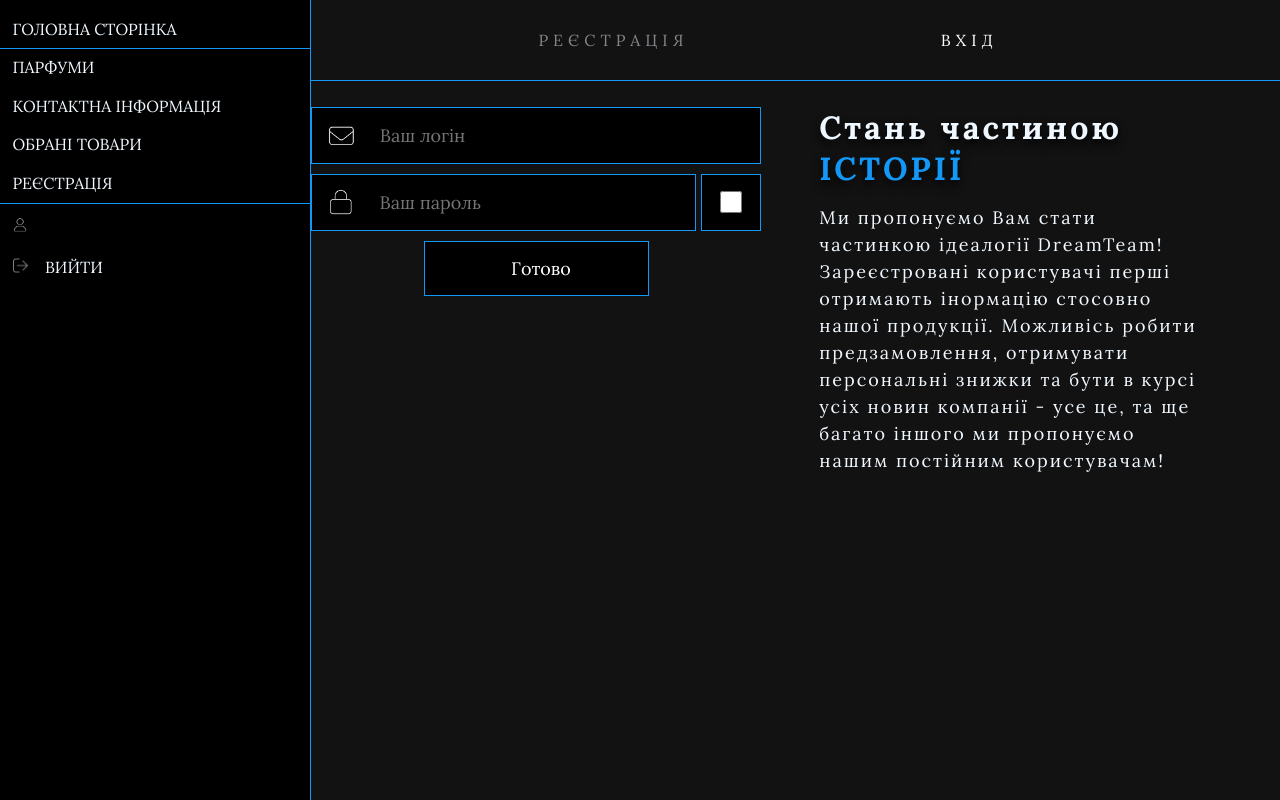
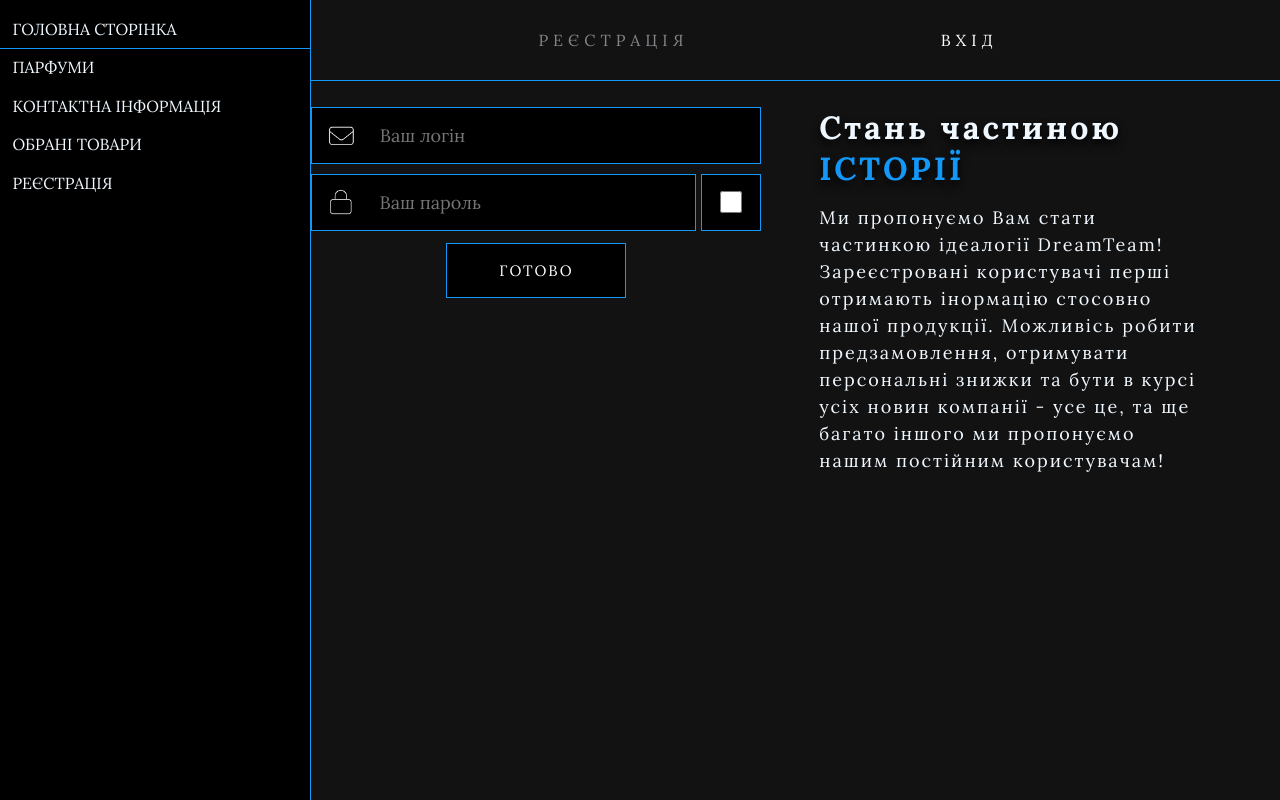
Before and after one commit to MaxSlipchuk/dreamteam2, a Django app: page /login/ in a window 1280 px wide. Run offline with Django 4.2, Linux system fonts and the light colour scheme.

Commit message:
login_new

```diff
--- a/Order/APP_Settings/static/APP_Settings/css/style.css
+++ b/Order/APP_Settings/static/APP_Settings/css/style.css
@@ -16,7 +16,7 @@
     z-index: 999;
 }
 
-#header .a{
+#header .a, .acount{
     position: relative;
     text-decoration: none;
     text-align: left;
@@ -29,7 +29,8 @@
     display: flex;
 }
 
-#header .a::before {
+#header .a::before,
+#header .acount::before {
     content: '';
     position: absolute;
     width: 100%;
@@ -42,7 +43,8 @@
     transition: transform .3s ease-in-out;
   }
 
-#header .a:hover::before {
+#header .a:hover::before,
+#header .acount:hover::before {
     transform-origin: left;
     transform: scaleX(1);
 }
@@ -54,10 +56,6 @@
     margin-top: 10px;
     align-items: center;
     border-top: #1398F8 solid 1px;
-}
-
-.user a{
-    display: flex;
 }
 
 #header img{
--- a/Order/APP_Settings/templates/APP_Settings/base.html
+++ b/Order/APP_Settings/templates/APP_Settings/base.html
@@ -23,21 +23,19 @@
             <a class="a" href="{% url 'product_page' %}">ПАРФУМИ</a>
             <a class="a" href="{% url 'contact_page' %}">КОНТАКТНА ІНФОРМАЦІЯ</a>
             <a class="a" href="{% url 'shopping_cart_page' %}">ОБРАНІ ТОВАРИ</a>
-            <a class="a" id="reg" href="{% url 'Authorization_Registration' %}">РЕЄСТРАЦІЯ</a>
+            <a class="a" href="{% url 'Authorization_Registration' %}">РЕЄСТРАЦІЯ</a>
 
-        {% if user %}
+        {% if user.is_authenticated %}
             <div class="user">
                 <img src="{% static 'APP_Settings/img/name-white.png' %}" alt="">
-                <a class="a" id="user-profile" href="#">{{ user.username.upper }}</a>
+                <a class="acount" href="#">{{ user.username.upper }}</a>
             </div>
             <div class="exit">
                 <img src="{% static 'APP_Settings/img/sign-out.png' %}" alt="">
-                <a class="a" id="user-profile" href="{% url 'logout' %}" name = 'logout'>ВИЙТИ</a>
+                <a class="acount" href="{% url 'logout' %}" name = 'logout'>ВИЙТИ</a>
             </div>
         {% endif %}
-
         </div>
-
     </header>
     <main>
         {% block content %}
--- a/Order/Authorization_Registration/models.py
+++ b/Order/Authorization_Registration/models.py
@@ -4,5 +4,6 @@ from django.db import models
 class Registration(models.Model):
     login = models.CharField(max_length=255)
     password = models.CharField(max_length=255)
-    email = models.EmailField(max_length=255)
+    name = models.CharField(max_length=255, blank=True, null=True)
+    surname = models.CharField(max_length=255, blank=True, null=True)
     phone_number = models.IntegerField()
--- a/Order/Authorization_Registration/static/Authorization_Registration/css/login.css
+++ b/Order/Authorization_Registration/static/Authorization_Registration/css/login.css
@@ -159,3 +159,45 @@ form div span{
 .confirm{
     cursor: pointer;
 }
+
+.center {
+    width: 180px;
+    height: 60px;
+    position: relative;
+  }
+
+  .btn {
+    width: 180px;
+    height: 55px;
+    cursor: pointer;
+    background: black;
+    border: 1px solid #1398F8;
+    outline: none;
+    transition: 1s ease-in-out;
+  }
+
+  svg {
+    position: absolute;
+    left: 0;
+    top: 0;
+    fill: none;
+    stroke: #fff;
+    stroke-dasharray: 150 480;
+    stroke-dashoffset: 150;
+    transition: 1s ease-in-out;
+  }
+
+  .btn:hover {
+    transition: 1s ease-in-out;
+    background: #0045da;
+  }
+
+  .btn:hover svg {
+    stroke-dashoffset: -480;
+  }
+
+  .btn p {
+    color: white;
+    font-size: 15px;
+    letter-spacing: 2px;
+  }
--- a/Order/Authorization_Registration/templates/Authorization_Registration/login.html
+++ b/Order/Authorization_Registration/templates/Authorization_Registration/login.html
@@ -21,7 +21,15 @@
                 <input id="password"type="password" placeholder="Ваш пароль" name="password" value="{{password}}">
                 <div class="div-pass"><input type="checkbox" id="checkbox"></div>
             </div>
-            <input class="confirm" type="submit" value="Готово">
+            <div class="center">
+                <button class="btn">
+                  <svg width="180px" height="60px" viewBox="0 0 180 60" class="border">
+                    <polyline points="179,1 179,59 1,59 1,1 179,1" class="bg-line" />
+                    <polyline points="179,1 179,59 1,59 1,1 179,1" class="hl-line" />
+                  </svg>
+                  <p>ГОТОВО</p>
+                </button>
+              </div>
             {% if user %}
                 <p class="error">{{error}}</p>
             {% endif %}
--- a/Order/Authorization_Registration/views.py
+++ b/Order/Authorization_Registration/views.py
@@ -1,7 +1,8 @@
 from django.shortcuts import render,redirect
-from django.contrib.auth.models import User
+from Authorization_Registration.models import Registration
 from django.contrib.auth import login, logout, authenticate
 from django.db.utils import IntegrityError
+from django.contrib.auth.hashers import check_password
 
 # Create your views here.
 
@@ -22,13 +23,14 @@ def registration(request):
         if login and name and surname and password and telephone:
             if len(password) >= 8:
                 try:
-                    User.objects.create_user(
-                        username=login,
+                    user = Registration.objects.create(
+                        login=login,
                         password=password,
-                        first_name=name,
-                        last_name=surname,
-                        # telephone = telephone
+                        name=name,
+                        surname=surname,
+                        phone_number = telephone
                     )
+                    user.save()
                     return redirect('login')
                 except IntegrityError:
                         context['error'] = 'Такий користувач вже існує'
@@ -41,20 +43,30 @@ def registration(request):
 
 def login_view(request):
     context = {}
-    if request.user.is_authenticated:
-        context['error'] = 'Ти вже авторизувався'
     if request.method == 'POST':
         username = request.POST.get('username')
         password = request.POST.get('password')
-        if username and password:
-            user = authenticate(username=username, password=password)
-            if user:
-                login(request = request, user = user)
-                return redirect('main_page')
-            else:
-                context['error'] = 'Логін або пароль невірні'
+
+        # Отримати всіх користувачів з бази даних з вказаним логіном
+        users = Registration.objects.filter(login=username)
+        print(users)
+        if users.exists() and check_password(password, users[0].password):
+            try:
+            # Якщо користувач існує і пароль вірний
+                print()
+                print(f"/n Успішний вхід для користувача: {username}")
+                context['error'] = f'Успішний вхід для користувача: {username}'
+            except:
+                context['error'] = 'невдалося'
         else:
-            context['error'] = 'Заповніть всі поля'
+            # Якщо користувач не існує або пароль невірний
+            print("Невірний логін або пароль")
+            return redirect('main_page')
+
+            # else:
+            #     context['error'] = 'Логін або пароль невірні'
+        # else:
+        #     context['error'] = 'Заповніть всі поля'
     return render(request, "Authorization_Registration/login.html", context)
     # return render(request, "login/", context)
 
```
Also changed, not shown: Order/Authorization_Registration/static/Authorization_Registration/css/style.css (+45 -4 lines), Order/Authorization_Registration/templates/Authorization_Registration/Authorization_Registration.html (+13 -4 lines), Order/shopping_cart_page/static/shopping_cart_page/css/style.css (+3 -8 lines), Order/shopping_cart_page/templates/shopping_cart_page/shopping_cart_page.html (+0 -14 lines), Order/Authorization_Registration/migrations/0002_remove_registration_email_registration_name_and_more.py (added), Order/db.sqlite3.
